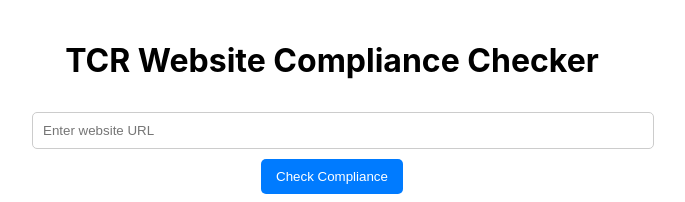
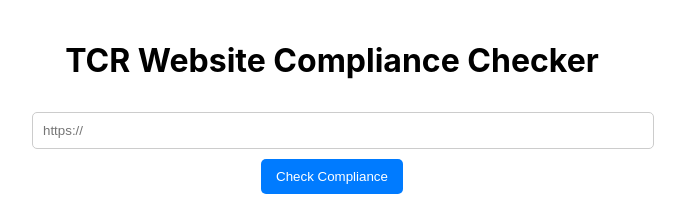
Before and after one commit to dher405/frontend, a React (Create React App) app: page / in a window 1280 px wide. Shown: the top 202 px of the page, without its empty margins (308-993 px from the left). Built offline with nearby package versions, Linux system fonts and the light colour scheme.

Commit message:
Update ComplianceChecker.jsx

```diff
--- a/src/ComplianceChecker.jsx
+++ b/src/ComplianceChecker.jsx
@@ -66,7 +66,7 @@ const ComplianceChecker = () => {
         type="text"
         value={websiteUrl}
         onChange={(e) => setWebsiteUrl(e.target.value)}
-        placeholder="Enter website URL"
+        placeholder="https://"
       />
       <button onClick={checkCompliance} disabled={loading}>
         {loading ? "Checking..." : "Check Compliance"}
```
